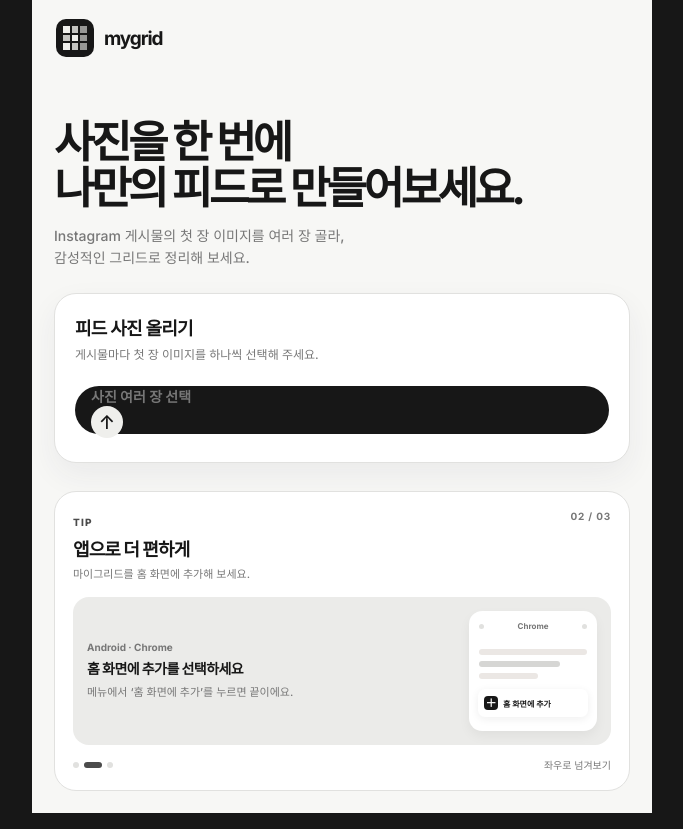
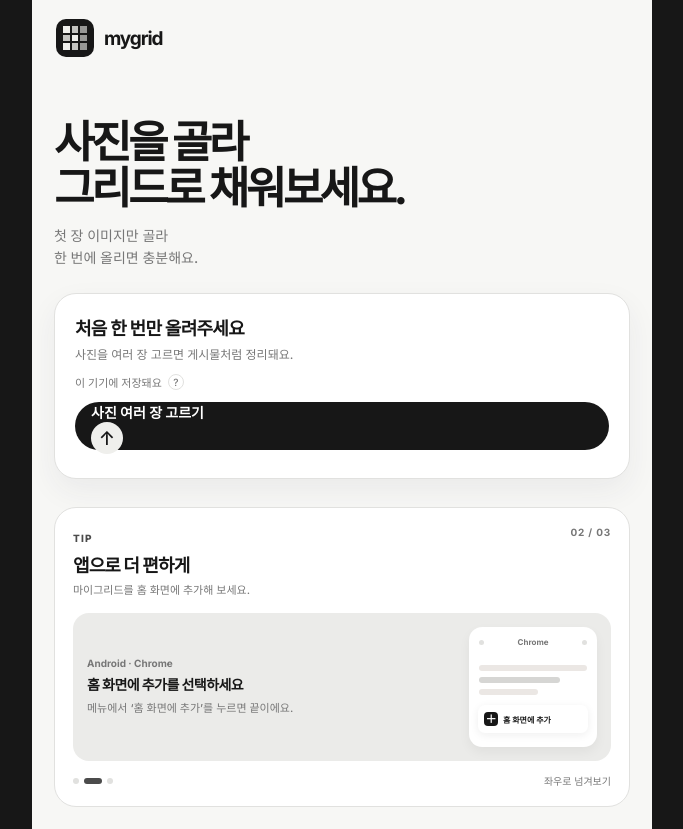
Before and after one commit to onlybyjack/mygrid, a Next.js app: page /home in a window 1280 px wide. Shown: the whole page, without its empty margins (298-981 px from the left). Built offline with nearby package versions, Linux system fonts and the light colour scheme.

Commit message:
Refine first upload onboarding copy

```diff
--- a/app/globals.css
+++ b/app/globals.css
@@ -27,6 +27,7 @@ h1 { margin:16px 0 13px; font-size:44px; line-height:1.04; letter-spacing:-.08em
 .connect-card h2 { margin:0 0 5px; font-size:18px; letter-spacing:-.04em; }
 .connect-card p { margin:0 0 24px; color:var(--muted); font-size:12px; }
 .connect-card label { display:block; margin-bottom:8px; color:var(--muted); font-size:11px; }
+.connect-card label.upload-submit { color:#fff; }
 .input-row { display:flex; align-items:center; min-height:46px; border-bottom:1px solid var(--ink); }
 .input-row span { color:var(--orange); font-size:20px; }
 .input-row input { width:100%; padding:12px 10px; border:0; outline:0; color:var(--ink); background:transparent; font-size:16px; }
@@ -40,6 +41,10 @@ h1 { margin:16px 0 13px; font-size:44px; line-height:1.04; letter-spacing:-.08em
 .primary:disabled { opacity:.55; }
 .upload-submit { position:relative; cursor:pointer; }
 .upload-submit input { position:absolute; inset:0; width:100%; height:100%; opacity:0; cursor:pointer; }
+.upload-note { position:relative; display:flex; align-items:center; gap:6px; margin-top:-12px; color:var(--muted); font-size:11px; }
+.upload-note button { width:16px; height:16px; padding:0; border:1px solid var(--line); border-radius:50%; color:var(--muted); background:transparent; font-size:10px; line-height:14px; cursor:help; }
+.upload-note [role="tooltip"] { position:absolute; z-index:2; left:0; bottom:23px; display:none; width:max-content; max-width:220px; padding:8px 10px; border-radius:8px; color:var(--paper); background:var(--ink); box-shadow:0 8px 20px #17171720; font-size:11px; line-height:1.4; }
+.upload-note button:hover + [role="tooltip"], .upload-note button:focus-visible + [role="tooltip"] { display:block; }
 .install-tip { margin-top:28px; padding:18px; border:1px solid var(--line); border-radius:22px; background:#fff; }
 .tip-heading { display:flex; align-items:flex-start; justify-content:space-between; gap:14px; }
 .tip-heading small { color:var(--orange); font-size:10px; font-weight:800; letter-spacing:.12em; }
--- a/app/home/page.tsx
+++ b/app/home/page.tsx
@@ -122,13 +122,14 @@ export default function Page() {
     return <main className="connect-page">
       <header className="brand-row"><div className="brand"><div className="logo"><GridMark /></div><strong>mygrid</strong></div></header>
       <section className="connect-content">
-        <h1>사진을 한 번에<br />나만의 피드로 만들어보세요.</h1>
-        <p className="lead">Instagram 게시물의 첫 장 이미지를 여러 장 골라,<br />감성적인 그리드로 정리해 보세요.</p>
+        <h1>사진을 골라<br />그리드로 채워보세요.</h1>
+        <p className="lead">첫 장 이미지만 골라<br />한 번에 올리면 충분해요.</p>
         <section className="connect-card upload-card">
-          <h2>피드 사진 올리기</h2>
-          <p>게시물마다 첫 장 이미지를 하나씩 선택해 주세요.</p>
+          <h2>처음 한 번만 올려주세요</h2>
+          <p>사진을 여러 장 고르면 게시물처럼 정리돼요.</p>
+          <div className="upload-note"><span>이 기기에 저장돼요</span><button type="button" aria-label="사진 저장 안내" aria-describedby="upload-note-detail">?</button><span id="upload-note-detail" role="tooltip">다음에 다시 열어도 그대로 남아 있어요.</span></div>
           {message && <div className="error" role="alert">{message}</div>}
-          <label className="primary upload-submit"><b>사진 여러 장 선택</b><span>↑</span><input type="file" accept="image/jpeg,image/png,image/webp" multiple onChange={choosePhotos} /></label>
+          <label className="primary upload-submit"><b>사진 여러 장 고르기</b><span>↑</span><input type="file" accept="image/jpeg,image/png,image/webp" multiple onChange={choosePhotos} /></label>
         </section>
         <section className="install-tip" aria-label="홈 화면에 추가하는 방법">
           <div className="tip-heading"><div><small>TIP</small><h2>앱으로 더 편하게</h2><p>마이그리드를 홈 화면에 추가해 보세요.</p></div><b>{String(activeTip + 1).padStart(2, "0")} / {String(INSTALL_TIPS.length).padStart(2, "0")}</b></div>
```
